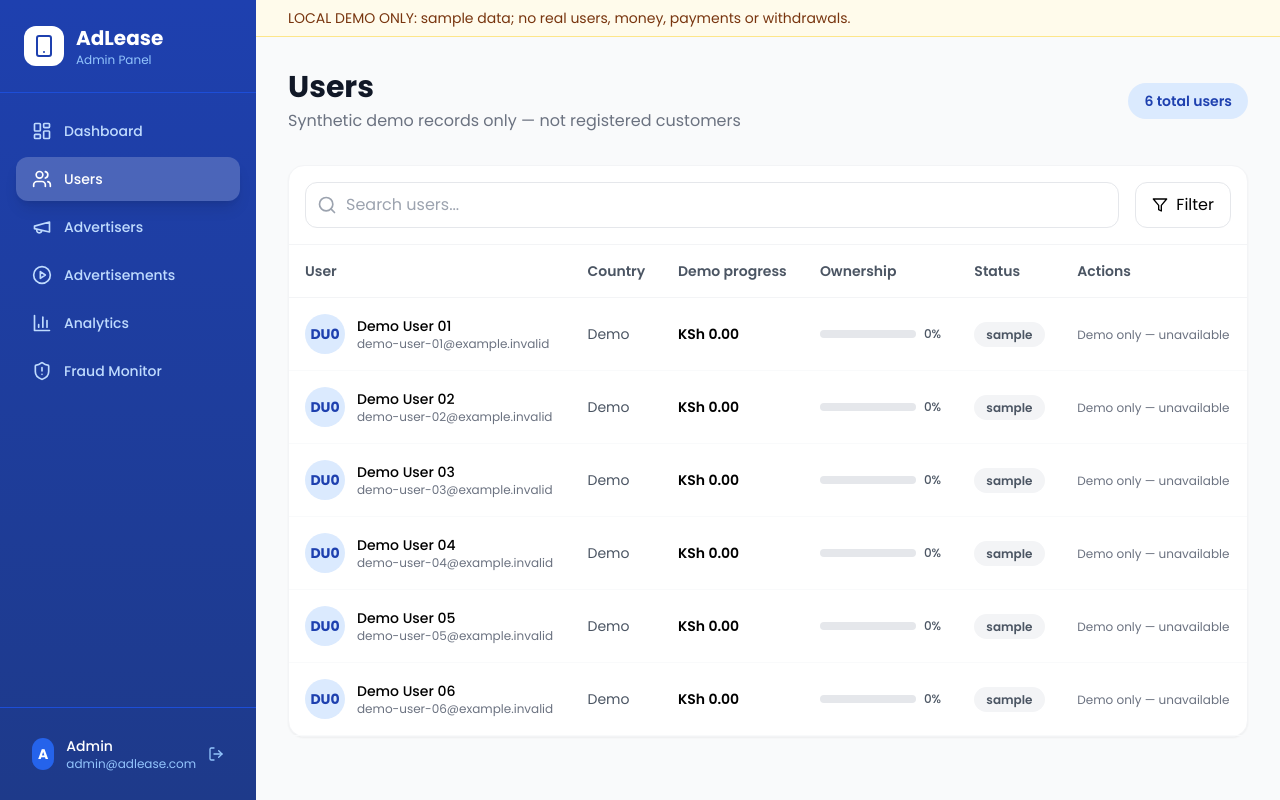
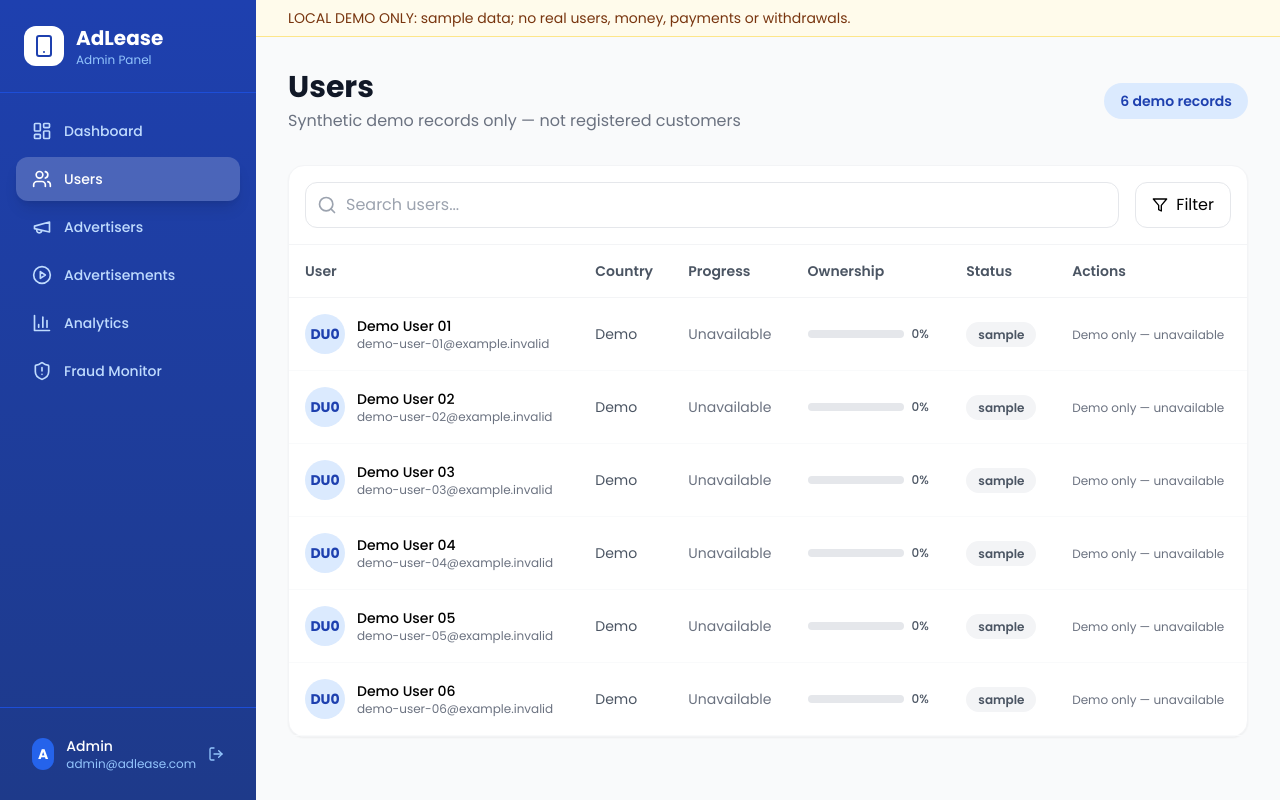
Before and after one commit to murithiian24-Avaru/Ian-Ndung-u-Muriithi, a React (Vite) app in the folder adlease/admin-dashboard/: page / in a window 1280 px wide. Both pictures are taken after a click on the button "Users". Built offline with nearby package versions, Linux system fonts and the light colour scheme.

Commit message:
Remove fake money balances from synthetic admin user list

```diff
--- a/adlease/admin-dashboard/src/pages/UsersPage.jsx
+++ b/adlease/admin-dashboard/src/pages/UsersPage.jsx
@@ -25,7 +25,7 @@ export default function UsersPage() {
           <p className="text-gray-500 mt-1">Synthetic demo records only — not registered customers</p>
         </div>
         <span className="bg-blue-100 text-blue-800 px-4 py-2 rounded-full text-sm font-semibold">
-          {sampleUsers.length} total users
+          {sampleUsers.length} demo records
         </span>
       </div>
 
@@ -52,7 +52,7 @@ export default function UsersPage() {
               <tr className="border-b border-gray-100">
                 <th className="text-left p-4 text-sm font-semibold text-gray-600">User</th>
                 <th className="text-left p-4 text-sm font-semibold text-gray-600">Country</th>
-                <th className="text-left p-4 text-sm font-semibold text-gray-600">Demo progress</th>
+                <th className="text-left p-4 text-sm font-semibold text-gray-600">Progress</th>
                 <th className="text-left p-4 text-sm font-semibold text-gray-600">Ownership</th>
                 <th className="text-left p-4 text-sm font-semibold text-gray-600">Status</th>
                 <th className="text-left p-4 text-sm font-semibold text-gray-600">Actions</th>
@@ -73,7 +73,7 @@ export default function UsersPage() {
                     </div>
                   </td>
                   <td className="p-4 text-sm text-gray-600">{user.country}</td>
-                  <td className="p-4 text-sm font-semibold">KSh {user.balance.toFixed(2)}</td>
+                  <td className="p-4 text-sm text-gray-500">Unavailable</td>
                   <td className="p-4">
                     <div className="flex items-center gap-2">
                       <div className="w-24 h-2 bg-gray-200 rounded-full overflow-hidden">
```
